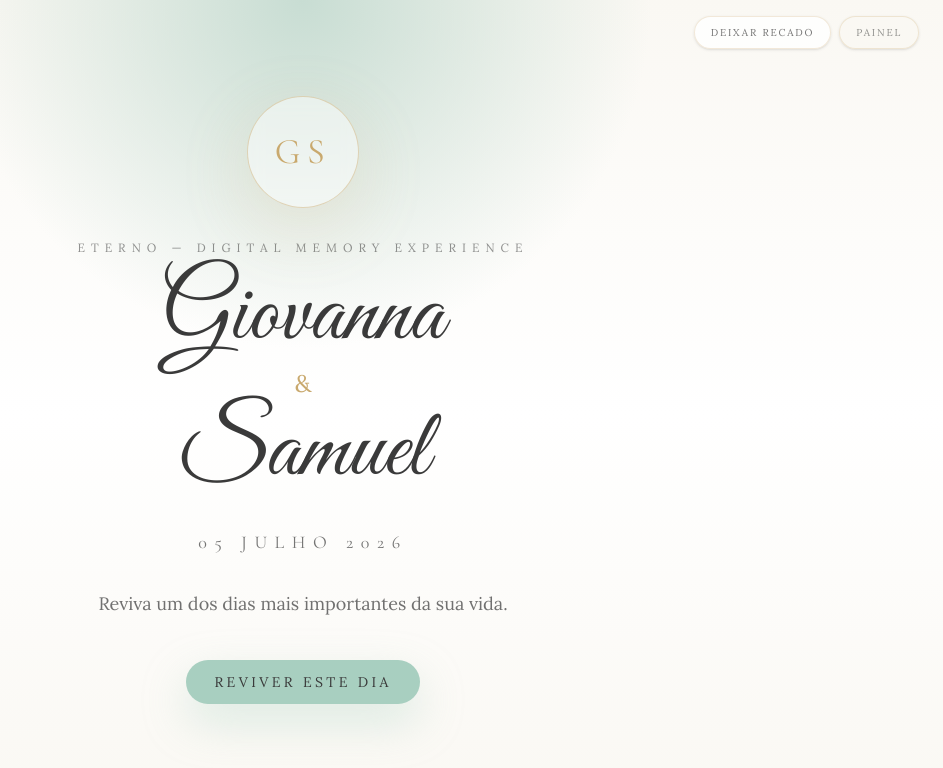
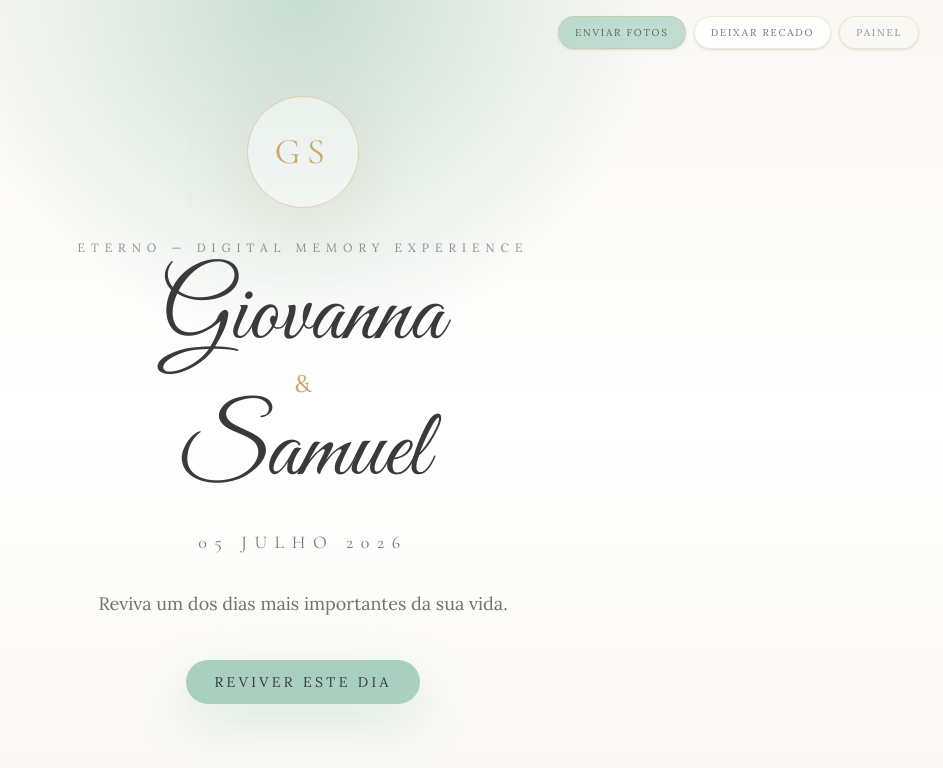
Before and after one commit to ElieserFernandes/casamento-giovanna-samuel, a Next.js app: page / in a window 1280 px wide. Shown: the top 768 px of the page, without its empty margins (337-1280 px from the left). Built offline with nearby package versions, Linux system fonts and the light colour scheme.

Commit message:
feat: adicionar botao enviar fotos

```diff
--- a/components/navigation/EternoPrototype.tsx
+++ b/components/navigation/EternoPrototype.tsx
@@ -19,6 +19,9 @@ export function EternoPrototype() {
   return (
     <main className="relative min-h-screen overflow-hidden">
       <div className="fixed right-4 top-4 z-50 flex flex-wrap justify-end gap-2 sm:right-6">
+        <a href="/fotos" className="rounded-full border border-[#C9A96E]/25 bg-[#A8CFC0]/70 px-4 py-2 text-[10px] uppercase tracking-[0.18em] text-[#3A3A3A]/75 shadow-sm backdrop-blur-md transition hover:bg-[#A8CFC0]">
+          Enviar fotos
+        </a>
         <a href="/recados" className="rounded-full border border-[#C9A96E]/25 bg-white/80 px-4 py-2 text-[10px] uppercase tracking-[0.18em] text-[#3A3A3A]/70 shadow-sm backdrop-blur-md transition hover:bg-[#A8CFC0]/45">
           Deixar recado
         </a>
@@ -43,7 +46,7 @@ export function EternoPrototype() {
         {stage === "album" && (
           <motion.div key="album" initial={{ opacity: 0 }} animate={{ opacity: 1 }} transition={{ duration: 0.7 }}>
             <header className="fixed left-0 right-0 top-0 z-40 border-b border-[#C9A96E]/12 bg-[#FAF8F3]/76 px-5 py-3 backdrop-blur-xl lg:px-10">
-              <div className="mx-auto flex max-w-6xl items-center justify-between gap-4 pt-12 sm:pt-0">
+              <div className="mx-auto flex max-w-6xl items-center justify-between gap-4 pt-16 sm:pt-0">
                 <div className="flex items-center gap-3">
                   <div className="grid h-10 w-10 place-items-center rounded-full border border-[#C9A96E]/30 bg-white/45 font-title text-sm tracking-[0.16em] text-[#C9A96E]">GS</div>
                   <div>
@@ -57,7 +60,7 @@ export function EternoPrototype() {
               </div>
             </header>
 
-            <div className="pt-28 sm:pt-16">
+            <div className="pt-32 sm:pt-16">
               <BookMode />
               <StoryMode />
               {showGallery && <GalleryMode />}
```
